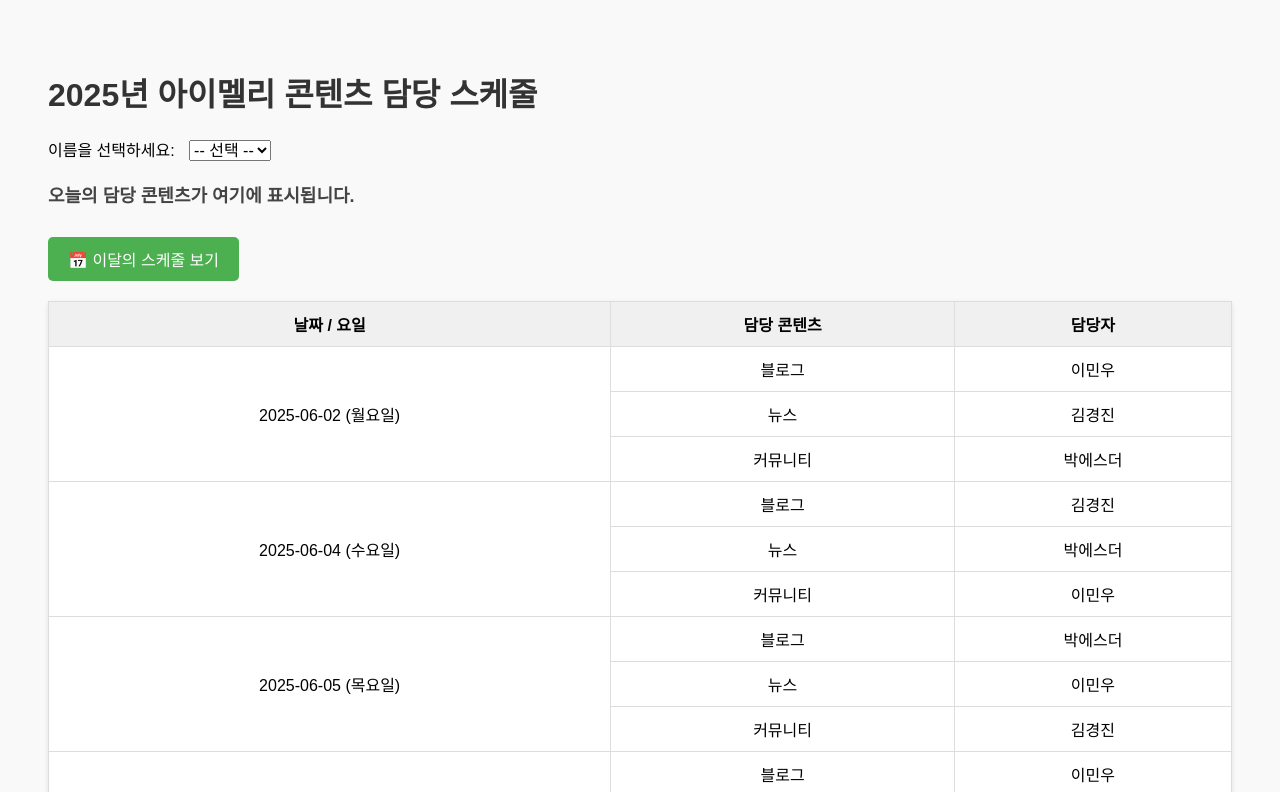
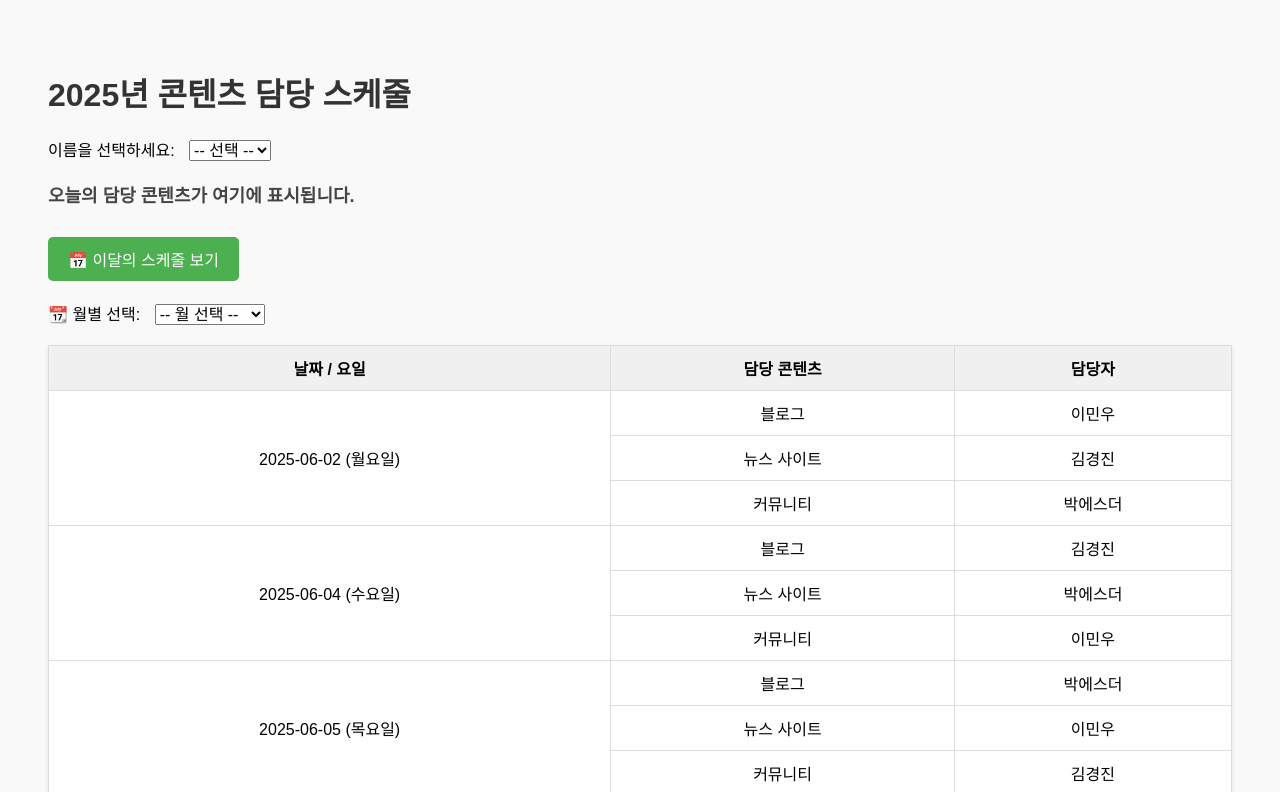
Before and after one commit to esther020622/-, a plain HTML site: page index.html in a window 1280 px wide. Both pictures are taken after a click on the button "📅 이달의 스케줄 보기". Shown: the top 792 px of the page. Drawn offline with Linux system fonts and the light colour scheme.

Commit message:
Update index.html

```diff
--- a/index.html
+++ b/index.html
@@ -39,6 +39,7 @@
       background-color: #fff;
       box-shadow: 0 2px 5px rgba(0,0,0,0.1);
       margin-top: 20px;
+      display: none;
     }
     th, td {
       border: 1px solid #ddd;
@@ -51,10 +52,13 @@
     tr:hover {
       background-color: #f1f1f1;
     }
+    .selector-group {
+      margin-top: 20px;
+    }
   </style>
 </head>
 <body>
-  <h1>2025년 아이멜리 콘텐츠 담당 스케줄</h1>
+  <h1>2025년 콘텐츠 담당 스케줄</h1>
 
   <label for="name">이름을 선택하세요:</label>
   <select id="name">
@@ -66,9 +70,16 @@
 
   <div id="today-task">오늘의 담당 콘텐츠가 여기에 표시됩니다.</div>
 
-  <button id="show-month-btn">📅 이달의 스케줄 보기</button>
+  <button id="toggle-btn">📅 이달의 스케줄 보기</button>
 
-  <table>
+  <div class="selector-group">
+    <label for="month-select">📆 월별 선택:</label>
+    <select id="month-select">
+      <option value="">-- 월 선택 --</option>
+    </select>
+  </div>
+
+  <table id="schedule-table">
     <thead>
       <tr>
         <th>날짜 / 요일</th>
@@ -80,7 +91,7 @@
   </table>
 
   <script>
-    const contents = ['블로그', '뉴스', '커뮤니티'];
+    const contents = ['블로그', '뉴스 사이트', '커뮤니티'];
     const people = ['김경진', '박에스더', '이민우'];
     const startDate = new Date('2025-05-29');
     const endDate = new Date('2025-12-31');
@@ -90,6 +101,8 @@
     const isHoliday = date => holidays.includes(date.toDateString());
 
     const scheduleBody = document.getElementById('schedule-body');
+    const scheduleTable = document.getElementById('schedule-table');
+    const monthSelect = document.getElementById('month-select');
     const scheduleData = [];
     let dayCounter = 0;
 
@@ -102,6 +115,8 @@
       contents.forEach((content, idx) => {
         scheduleData.push({
           date: dateStr,
+          year: d.getFullYear(),
+          month: d.getMonth(),
           day: d.toLocaleDateString('ko-KR', { weekday: 'long' }),
           content,
           person: assignedPeople[idx]
@@ -111,16 +126,31 @@
       dayCounter++;
     }
 
-    function displayCurrentMonth() {
-      scheduleBody.innerHTML = ''; // 기존 표 제거
-      const now = new Date();
-      const currentMonth = now.getMonth();
-      const currentYear = now.getFullYear();
+    // 오늘 담당자 표시
+    document.getElementById('name').addEventListener('change', function () {
+      const name = this.value;
+      const today = new Date();
+      const todayStr = today.toISOString().slice(0, 10);
+      const tasks = scheduleData.filter(item => item.date === todayStr && item.person === name);
+      const display = document.getElementById('today-task');
+
+      if (name === '') {
+        display.textContent = '오늘의 담당 콘텐츠가 여기에 표시됩니다.';
+      } else if (tasks.length > 0) {
+        const taskList = tasks.map(t => t.content).join(', ');
+        display.textContent = `${todayStr}에 ${name}님의 담당 콘텐츠는: ${taskList}`;
+      } else {
+        display.textContent = `${todayStr}에 ${name}님의 담당 콘텐츠는 없습니다.`;
+      }
+    });
+
+    // 스케줄 테이블 그리기
+    function drawSchedule(year, month) {
+      scheduleBody.innerHTML = '';
       let currentDate = '';
 
       scheduleData.forEach((item, index, arr) => {
-        const itemDate = new Date(item.date);
-        if (itemDate.getMonth() !== currentMonth || itemDate.getFullYear() !== currentYear) return;
+        if (item.year !== year || item.month !== month) return;
 
         const row = document.createElement('tr');
         if (item.date !== currentDate) {
@@ -139,25 +169,41 @@
         }
         scheduleBody.appendChild(row);
       });
+
+      scheduleTable.style.display = scheduleBody.innerHTML ? 'table' : 'none';
     }
 
-    document.getElementById('show-month-btn').addEventListener('click', displayCurrentMonth);
+    // 이달 보기 토글 버튼
+    let visible = false;
+    document.getElementById('toggle-btn').addEventListener('click', function () {
+      const now = new Date();
+      if (!visible) {
+        drawSchedule(now.getFullYear(), now.getMonth());
+      } else {
+        scheduleTable.style.display = 'none';
+      }
+      visible = !visible;
+    });
 
-    document.getElementById('name').addEventListener('change', function () {
-      const name = this.value;
-      const today = new Date();
-      const todayStr = today.toISOString().slice(0, 10);
-      const tasks = scheduleData.filter(item => item.date === todayStr && item.person === name);
-      const display = document.getElementById('today-task');
+    // 월별 셀렉트 박스 구성
+    const uniqueMonths = [...new Set(scheduleData.map(i => `${i.year}-${i.month}`))];
+    uniqueMonths.forEach(key => {
+      const [year, month] = key.split('-').map(Number);
+      const option = document.createElement('option');
+      option.value = key;
+      option.textContent = `${year}년 ${month + 1}월`;
+      monthSelect.appendChild(option);
+    });
 
-      if (name === '') {
-        display.textContent = '오늘의 담당 콘텐츠가 여기에 표시됩니다.';
-      } else if (tasks.length > 0) {
-        const taskList = tasks.map(t => t.content).join(', ');
-        display.textContent = `${todayStr}에 ${name}님의 담당 콘텐츠는: ${taskList}`;
-      } else {
-        display.textContent = `${todayStr}에 ${name}님의 담당 콘텐츠는 없습니다.`;
+    // 월별 선택 이벤트
+    monthSelect.addEventListener('change', function () {
+      if (this.value === '') {
+        scheduleTable.style.display = 'none';
+        return;
       }
+      const [year, month] = this.value.split('-').map(Number);
+      drawSchedule(year, month);
+      visible = true;
     });
   </script>
 </body>
```
